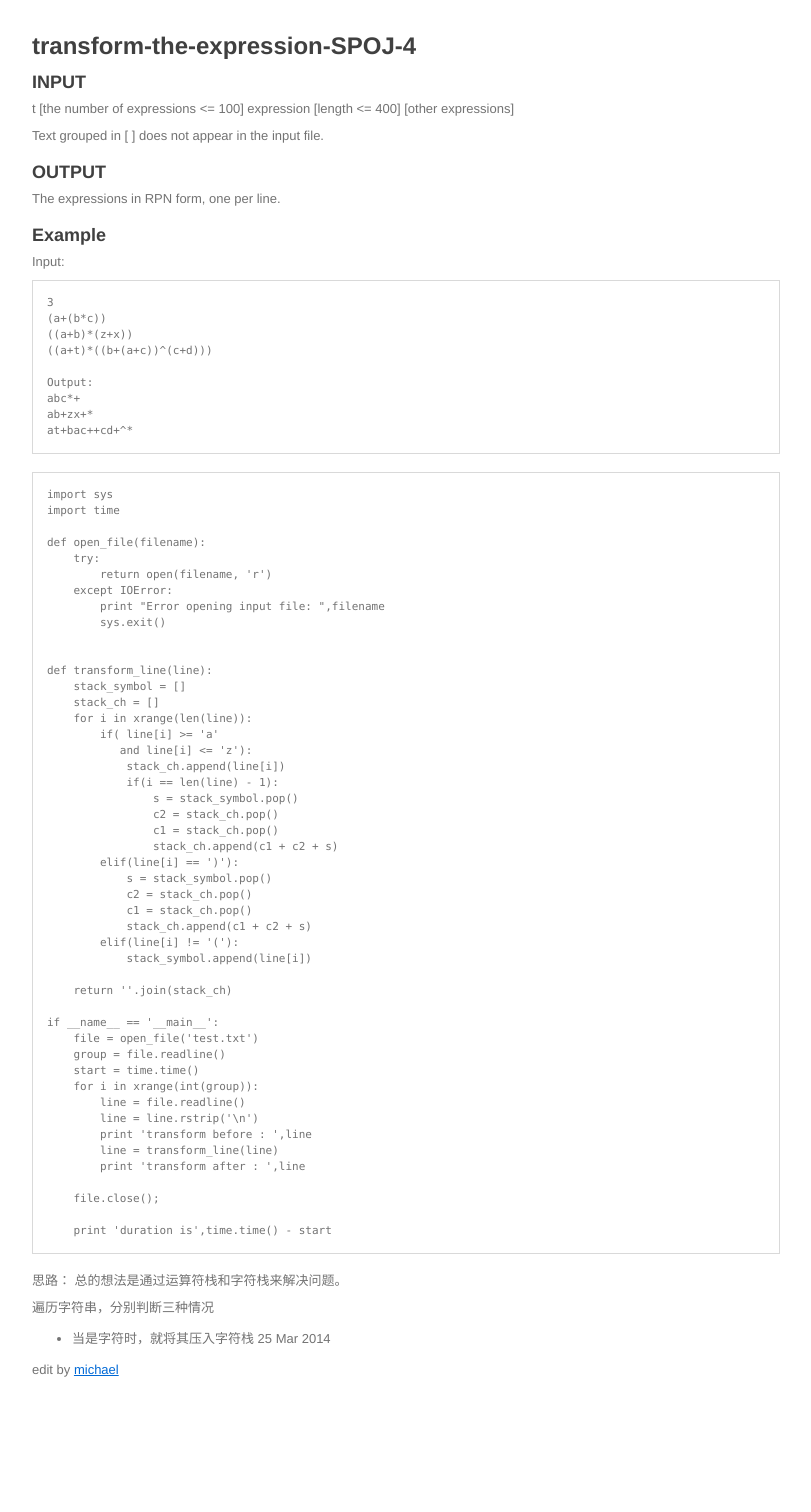
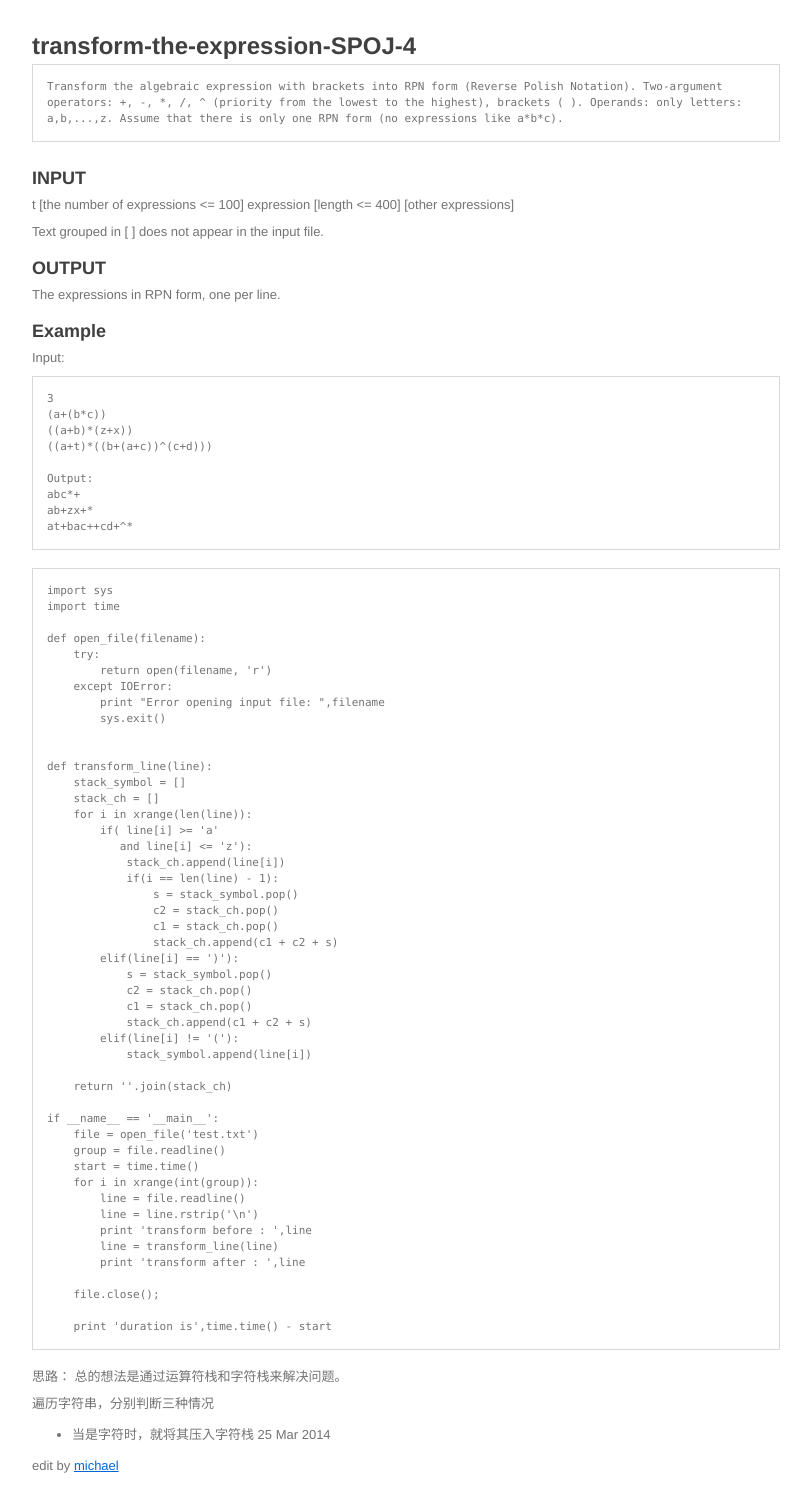
Before and after one commit to AxeMea/axemea.github.com, a Jekyll site: the page built from _posts/2014-03-25-spoj-problem-transform-the-expression.md, in a window 1280 px wide. Shown: the whole page, without its empty margins (234-1045 px from the left). Built offline with Jekyll 4.4.1, drawn with Linux system fonts in a browser that asks for light colours; before the commit the page ends 1416 px from its top, so only the background shows below that.

Commit message:
2014-03-25-spoj-problem-transform-the-expression.md

````diff
--- a/_posts/2014-03-25-spoj-problem-transform-the-expression.md
+++ b/_posts/2014-03-25-spoj-problem-transform-the-expression.md
@@ -5,7 +5,9 @@ title: transform-the-expression-SPOJ-4
 
 ##{{ page.title }}
 
-
+```
+Transform the algebraic expression with brackets into RPN form (Reverse Polish Notation). Two-argument operators: +, -, *, /, ^ (priority from the lowest to the highest), brackets ( ). Operands: only letters: a,b,...,z. Assume that there is only one RPN form (no expressions like a*b*c).
+```
 
 ###INPUT
 
````
